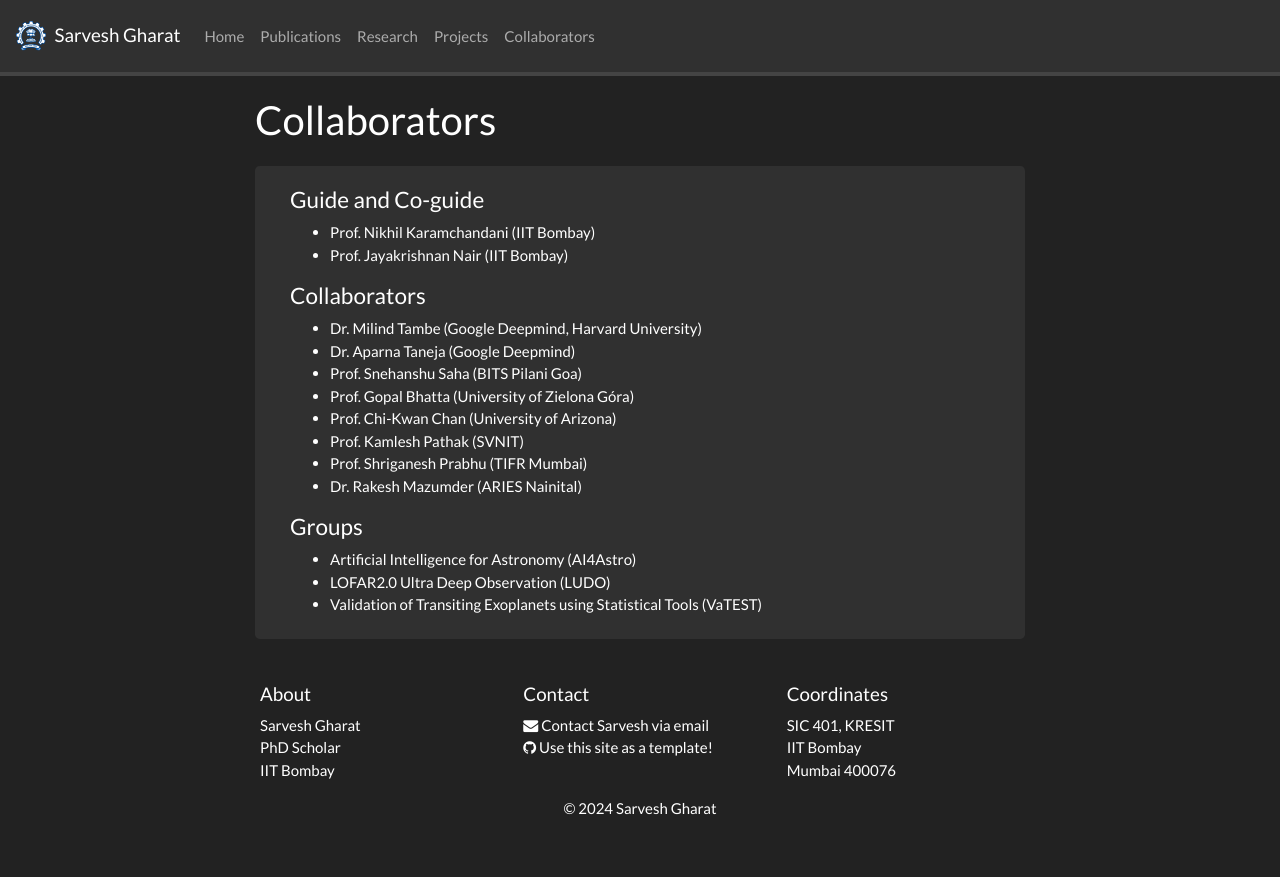
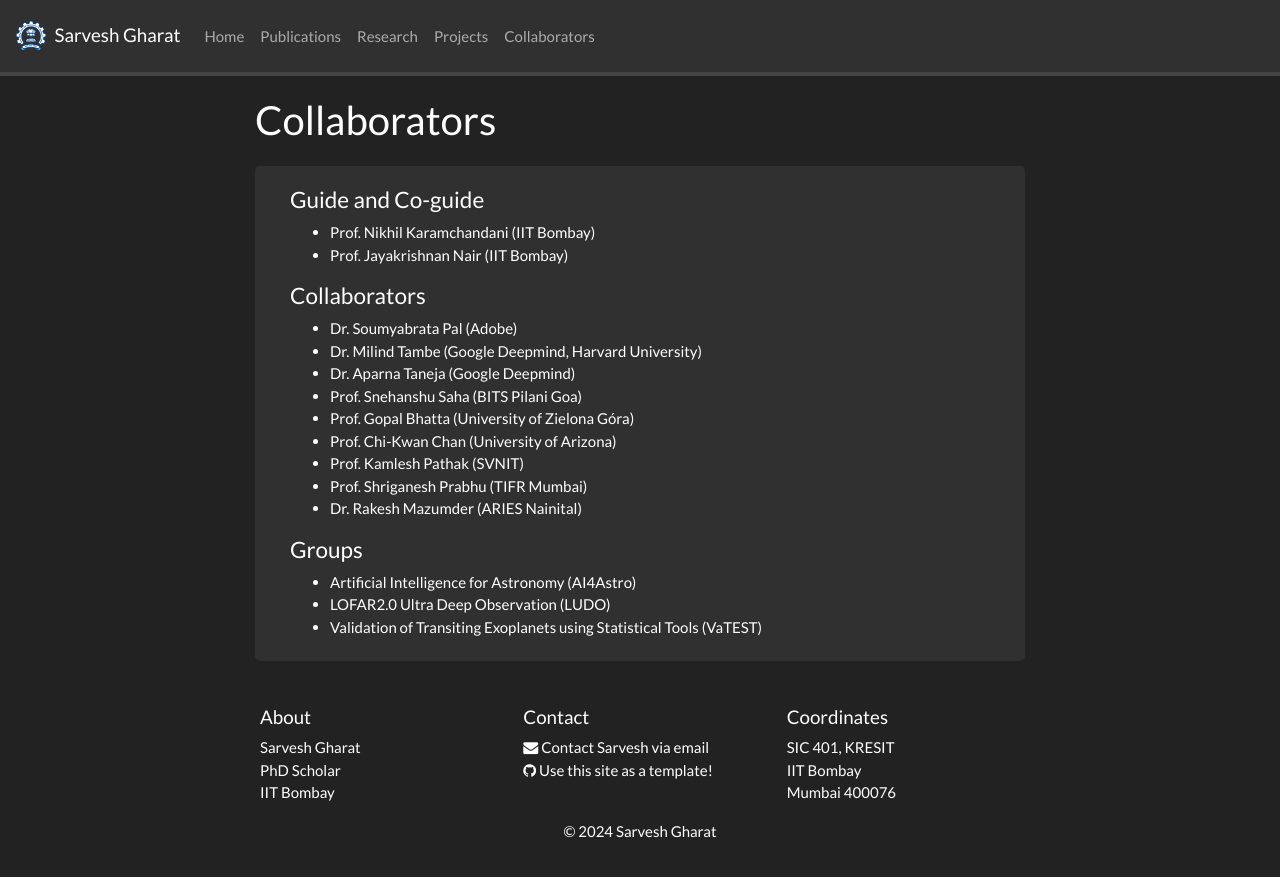
Before and after one commit to SarveshVGharat/SarveshVGharat.github.io, a Jekyll site: the page built from _pages/collaborators.md, in a window 1280 px wide. Shown: the top 877 px of the page. Built offline with Jekyll 4.4.1, drawn with Linux system fonts in a browser that asks for light colours; nearby versions of some CDN libraries; a style sheet for code colours, icons or effects is not loaded.

Commit message:
Update collaborators.md

```diff
--- a/_pages/collaborators.md
+++ b/_pages/collaborators.md
@@ -42,6 +42,7 @@ iframe {
 
 <h4>Collaborators</h4>
 <ul>
+<li> Dr. Soumyabrata Pal (Adobe) </li>
 <li> Dr. Milind Tambe (Google Deepmind, Harvard University) </li>
 <li> Dr. Aparna Taneja (Google Deepmind) </li>
 <li> Prof. Snehanshu Saha (BITS Pilani Goa) </li>
```
